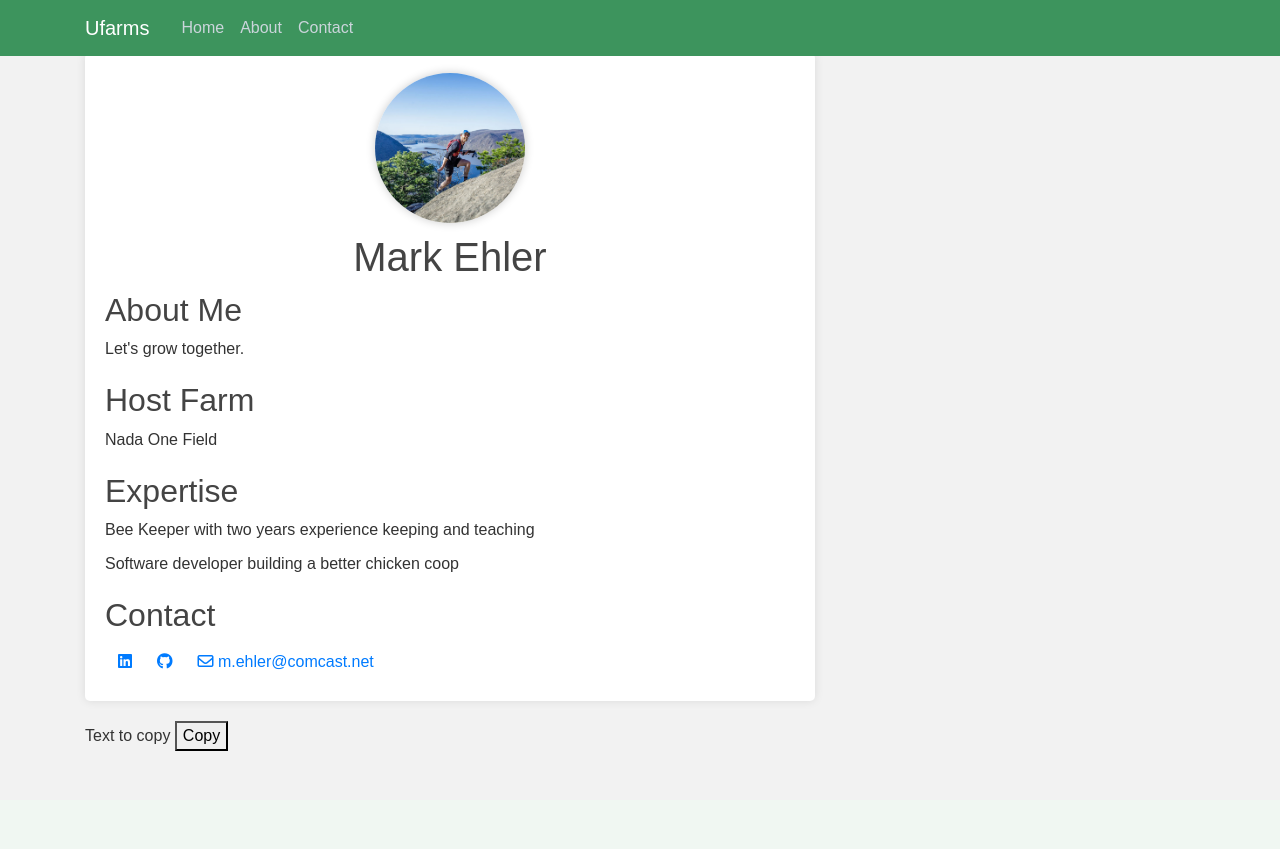
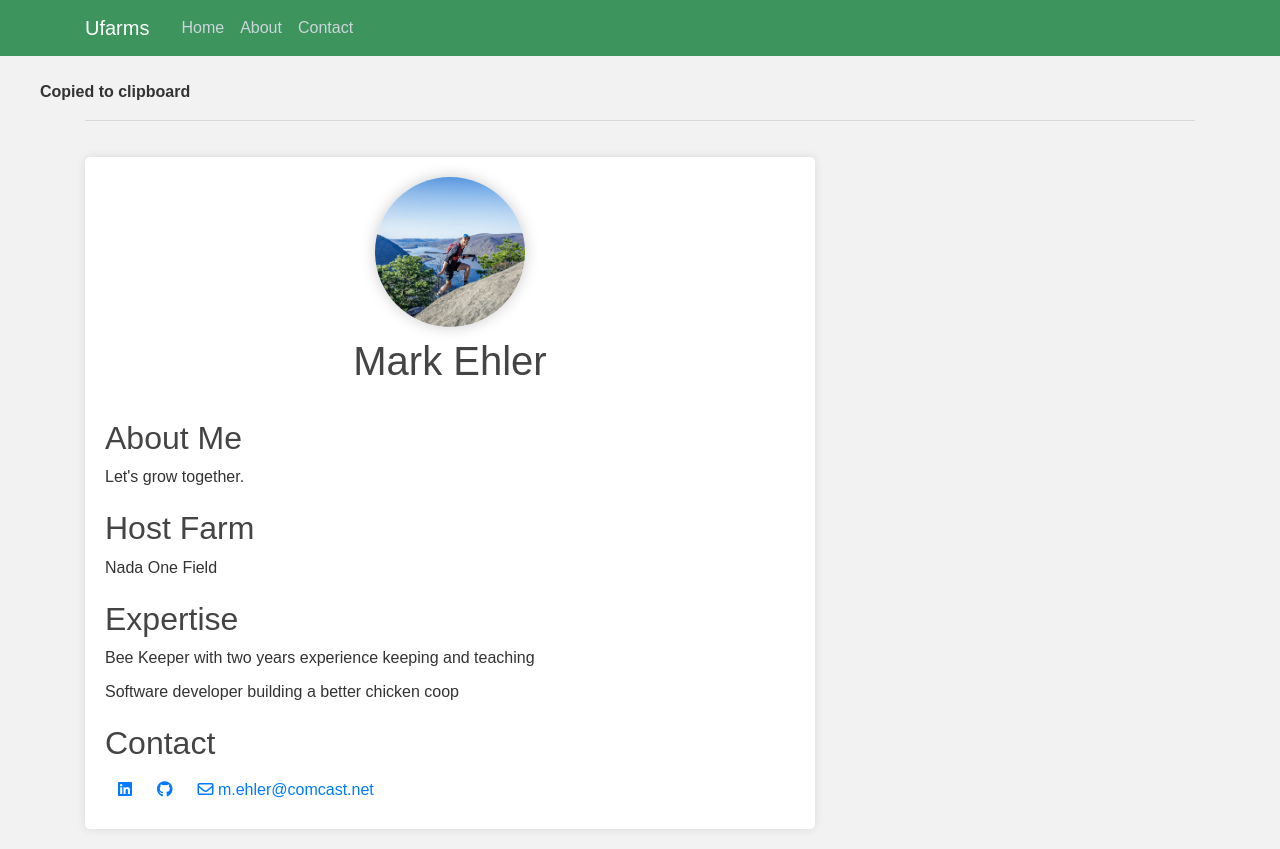
Before and after one commit to MarkEhler/UfarmsLegacy, a Flask app: page /profile in a window 1280 px wide. Before the commit the page ends 751 px from the top, so only its background shows below. Run offline with Flask 2, Linux system fonts and the light colour scheme; some libraries are stand-ins or nearby versions.

Commit message:
final may 27.23

```diff
--- a/app/routes.py
+++ b/app/routes.py
@@ -45,7 +45,6 @@ def survey():
 
 @app.route('/about')
 def about():
-    #flash('email copied to clipboard')
     return render_template('about.html', title='Ufarms - About')
 
 @app.route('/contact')
@@ -71,19 +70,16 @@ def thankyou():
     flash('Thanks!')
     return render_template('submit_confirm.html', title='Email Recieved')
 
-@app.route('/csv/hosts_w_locations')
-def serve_csv():
-    filename = 'hosts_w_locations'
-    return send_from_directory('data/', filename, as_attachment=True)
-
 @app.route('/profile')
 def profile():
-    flashed_message = Markup('<strong>This is a flashed message!</strong>')
+    flashed_message = Markup('<strong>Copied to clipboard</strong>')
     flash(flashed_message)
     return render_template('profile.html', title='Test Profile Page')
 
-@app.route('/show_message')
-def show_message():
-    flashed_message = Markup('<strong>This is a flashed message!</strong>')
+
+
+@app.route('/redirect_about')
+def redirect_about():
+    flashed_message = Markup('<strong>Copied to clipboard</strong>')
     flash(flashed_message)
-    return redirect(url_for('profile'))
+    return redirect(url_for('about'))
--- a/app/static/css/style.css
+++ b/app/static/css/style.css
@@ -1,3 +1,12 @@
+h1 {
+  text-align: center;
+  margin: 10px 0;
+}
+
+p {
+  margin: 5px 0;
+}
+
 body {
   background: #fafafa;
   color: #333333;
--- a/app/templates/profile.html
+++ b/app/templates/profile.html
@@ -1,13 +1,11 @@
 {% extends "layout.html" %}
 {% block title %} User Profile {% endblock %}
 {% block app_content %}
-
+<head>
   <style>
-    body {
-      font-family: Arial, sans-serif;
-      margin: 0;
-      padding: 0;
-      background-color: #f2f2f2;
+    h1 {
+      text-align: center;
+      margin: 10px 0;
     }
 
     #container {
@@ -26,17 +24,10 @@
       object-fit: cover;
       margin: 0 auto;
       display: block;
-      box-shadow: 0 0 10px rgba(0, 0, 0, 0.2);
+      box-shadow: 0 0 15px rgba(0, 0, 0, 0.2);
     }
 
-    h1 {
-      text-align: center;
-      margin: 10px 0;
-    }
 
-    p {
-      margin: 5px 0;
-    }
 
     .profile-section {
       margin-bottom: 20px;
@@ -55,11 +46,12 @@
     }
   </style>
 </head>
+
 <body>
   <div id="container">
     <img id="profile-image" src="static/mark_pic.jpg" alt="Profile Image">
     <h1>Mark Ehler</h1>
-
+    <br>
     <div class="profile-section">
       <h2>About Me</h2>
       <p>Let's grow together.</p>
@@ -83,10 +75,8 @@
         <a class="btn btn-default" href="https://www.linkedin.com/in/mark-ehler-85052548/"><i class="fa fa-linkedin-square"></i></a>
         <a class="btn btn-default" href="https://github.com/MarkEhler"><i class="fa fa-github"></i></a>
         <a class="btn btn-default" onclick="copyToClipboard()" data-toggle="collapse" href="#"><i class="fa fa-envelope-o"></i><span id="textToCopy"> m.ehler@comcast.net </span></a>
-    </div>
+      </div>
     </div>
   </div>
 
-  <span id="textToCopy">Text to copy</span>
-  <button onclick="copyToClipboard()">Copy</button>
 {% endblock app_content %}
```
Also changed, not shown: app/templates/about.html (+3 -24 lines), app/templates/layout.html (+23 -10 lines).
